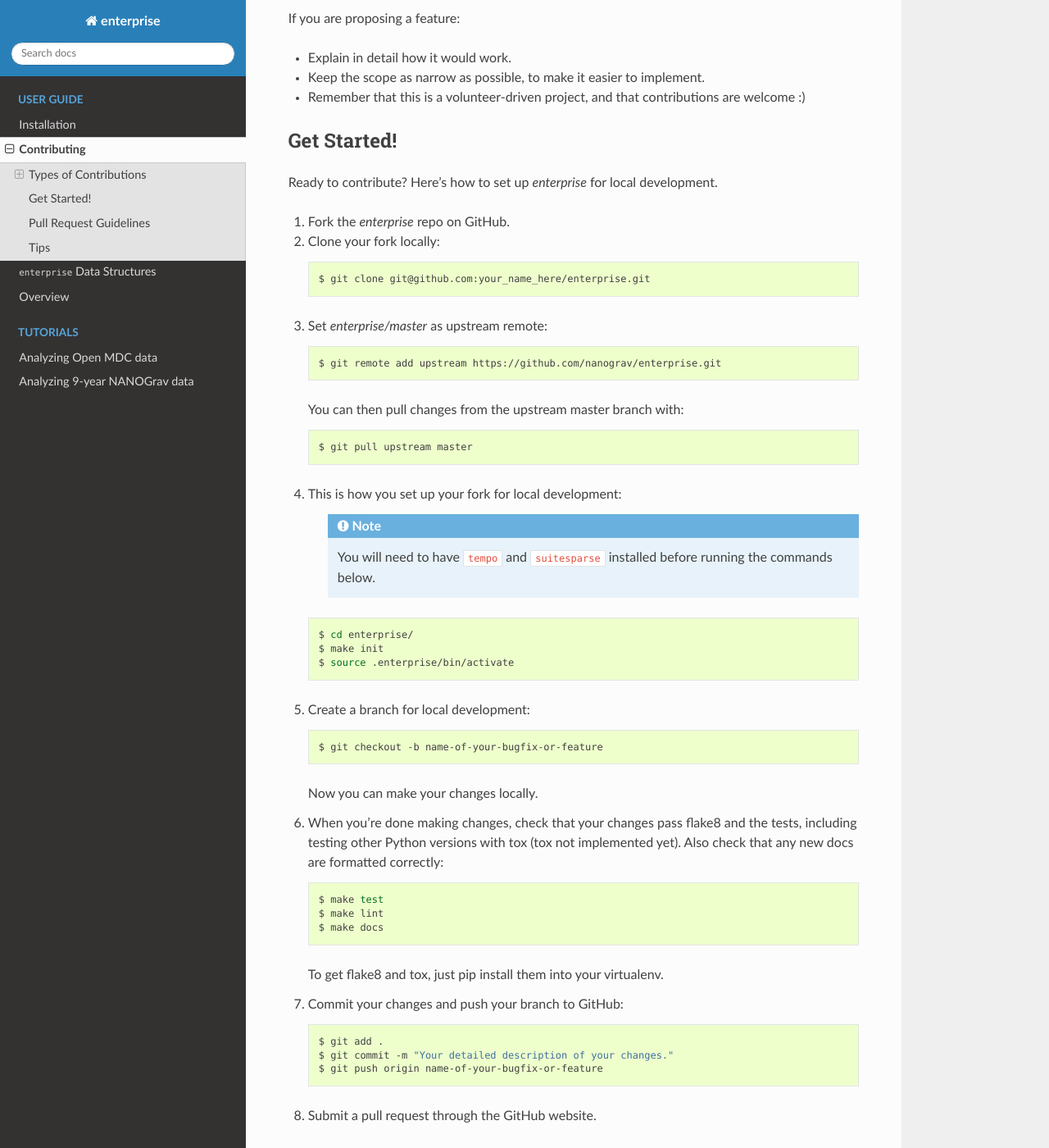
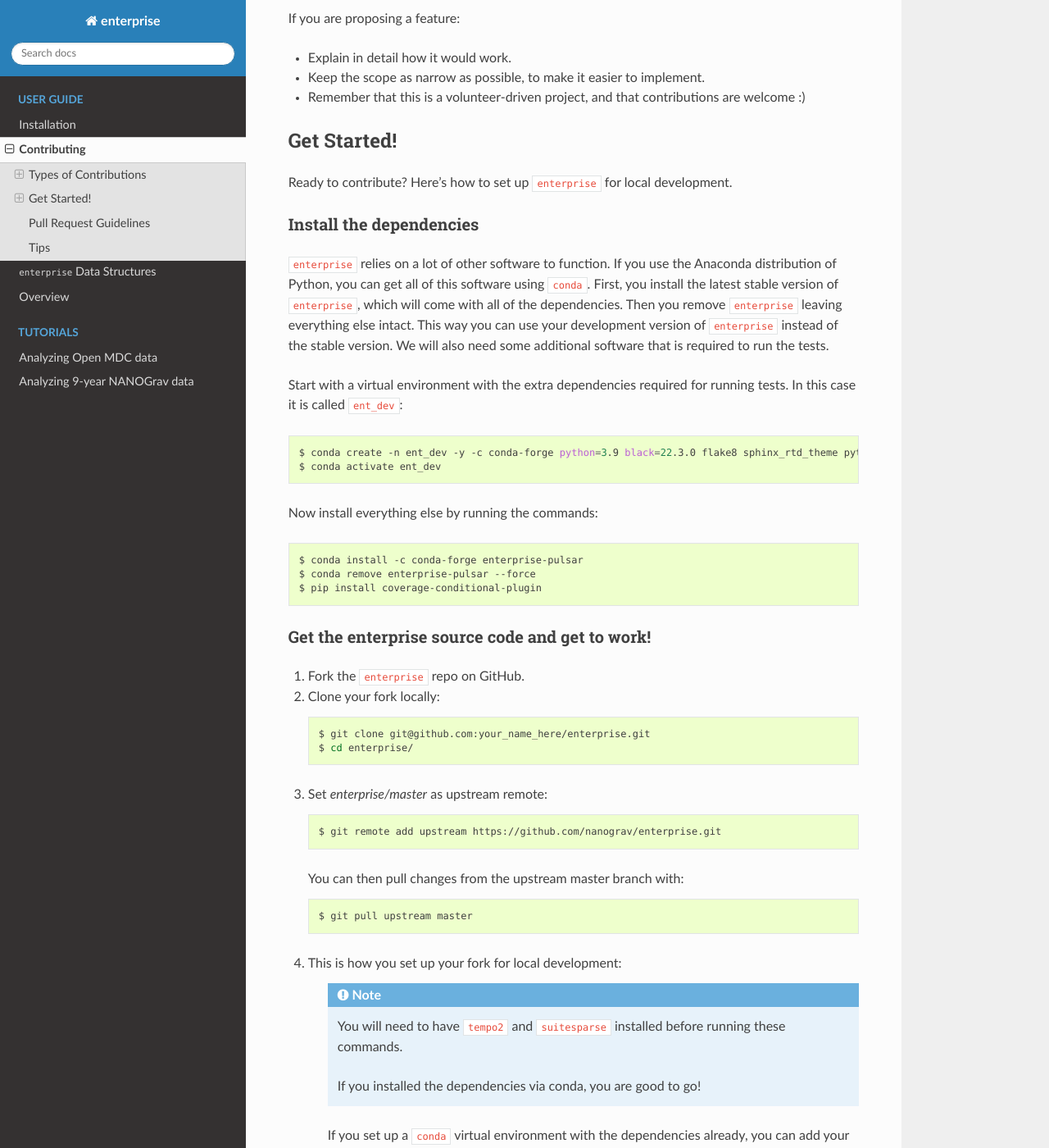
Before and after one commit to nanograv/enterprise, a Sphinx documentation site: the page built from docs/contributing.rst, in a window 1280 px wide and 1400 px high, scrolled down 1031 px. Shown: the whole window at 82% size. Built offline with Sphinx 7.4.7 and the Read the Docs theme 2.0.0, drawn with Linux system fonts in a browser that asks for light colours; pages that are not in the unit, such as notebooks, are missing from menus; some of the changed text lies outside the part shown.

Commit message:
add conda stuff to docs (#336)
* add conda stuff to docs

* add conda stuff to docs

* add flake8 to dev build

* split out runtime deps from development deps in example

* remove make lint from instructions (already run in make test)

* link to apple silicon tips

* update conda install instructions

add test dependencies to conda env initialization following @aarchiba's suggestion

---------

Co-authored-by: Rutger van Haasteren <3092444+vhaasteren@users.noreply.github.com>

```diff
--- a/CONTRIBUTING.rst
+++ b/CONTRIBUTING.rst
@@ -57,12 +57,38 @@
 Get Started!
 ------------
 
-Ready to contribute? Here's how to set up `enterprise` for local development.
+Ready to contribute? Here's how to set up ``enterprise`` for local development.
 
-1. Fork the `enterprise` repo on GitHub.
+Install the dependencies
+~~~~~~~~~~~~~~~~~~~~~~~~
+
+``enterprise`` relies on a lot of other software to function.
+If you use the Anaconda distribution of Python, you can get all of this software using ``conda``.
+First, you install the latest stable version of ``enterprise``, which will come with all of the dependencies.
+Then you remove ``enterprise`` leaving everything else intact.
+This way you can use your development version of ``enterprise`` instead of the stable version.
+We will also need some additional software that is required to run the tests.
+
+Start with a virtual environment with the extra dependencies required for running tests. In this case it is called ``ent_dev``::
+
+    $ conda create -n ent_dev -y -c conda-forge python=3.9 black=22.3.0 flake8 sphinx_rtd_theme pytest-cov
+    $ conda activate ent_dev
+
+Now install everything else by running the commands::
+
+    $ conda install -c conda-forge enterprise-pulsar
+    $ conda remove enterprise-pulsar --force
+    $ pip install coverage-conditional-plugin
+
+
+Get the enterprise source code and get to work!
+~~~~~~~~~~~~~~~~~~~~~~~~~~~~~~~~~~~~~~~~~~~~~~~
+
+1. Fork the ``enterprise`` repo on GitHub.
 2. Clone your fork locally::
 
     $ git clone git@github.com:your_name_here/enterprise.git
+    $ cd enterprise/
 
 3. Set `enterprise/master` as upstream remote::
 
@@ -75,14 +101,22 @@
 4. This is how you set up your fork for local development:
 
     .. note::
-        You will need to have ``tempo`` and ``suitesparse`` installed before
-        running the commands below.
+        You will need to have ``tempo2`` and ``suitesparse`` installed before
+        running these commands.
 
- ::
+        If you installed the dependencies via conda, you are good to go!
 
-    $ cd enterprise/
+    If you set up a ``conda`` virtual environment with the dependencies already,
+    you can add your local fork of ``enterprise`` to it by running::
+
+    $ pip install -e .
+
+    If you manually installed the dependencies, this will make and activate a
+    Python3 virtual env with your local fork of ``enterprise``::
+
     $ make init
     $ source .enterprise/bin/activate
+
 
 5. Create a branch for local development::
 
@@ -93,7 +127,6 @@
 6. When you're done making changes, check that your changes pass flake8 and the tests, including testing other Python versions with tox (tox not implemented yet). Also check that any new docs are formatted correctly::
 
     $ make test
-    $ make lint
     $ make docs
 
    To get flake8 and tox, just pip install them into your virtualenv.
@@ -114,9 +147,8 @@
 1. The pull request should include tests.
 2. If the pull request adds functionality, the docs should be updated. Put
    your new functionality into a function with a docstring.
-3. The pull request should work for Python 3.8, 3.9, 3.10, and 3.11. Check
-   https://github.com/nanograv/enterprise/pulls
-   and make sure that the tests pass for all supported Python versions.
+3. The pull request should work for all supported versions of Python: 3.8, 3.9, 3.10, and 3.11. You
+   can see the progress of the tests in the `Checks` tab of your GitHub pull request.
 
 Tips
 ----
```
Also changed, not shown: docs/installation.rst (+19 -0 lines).
